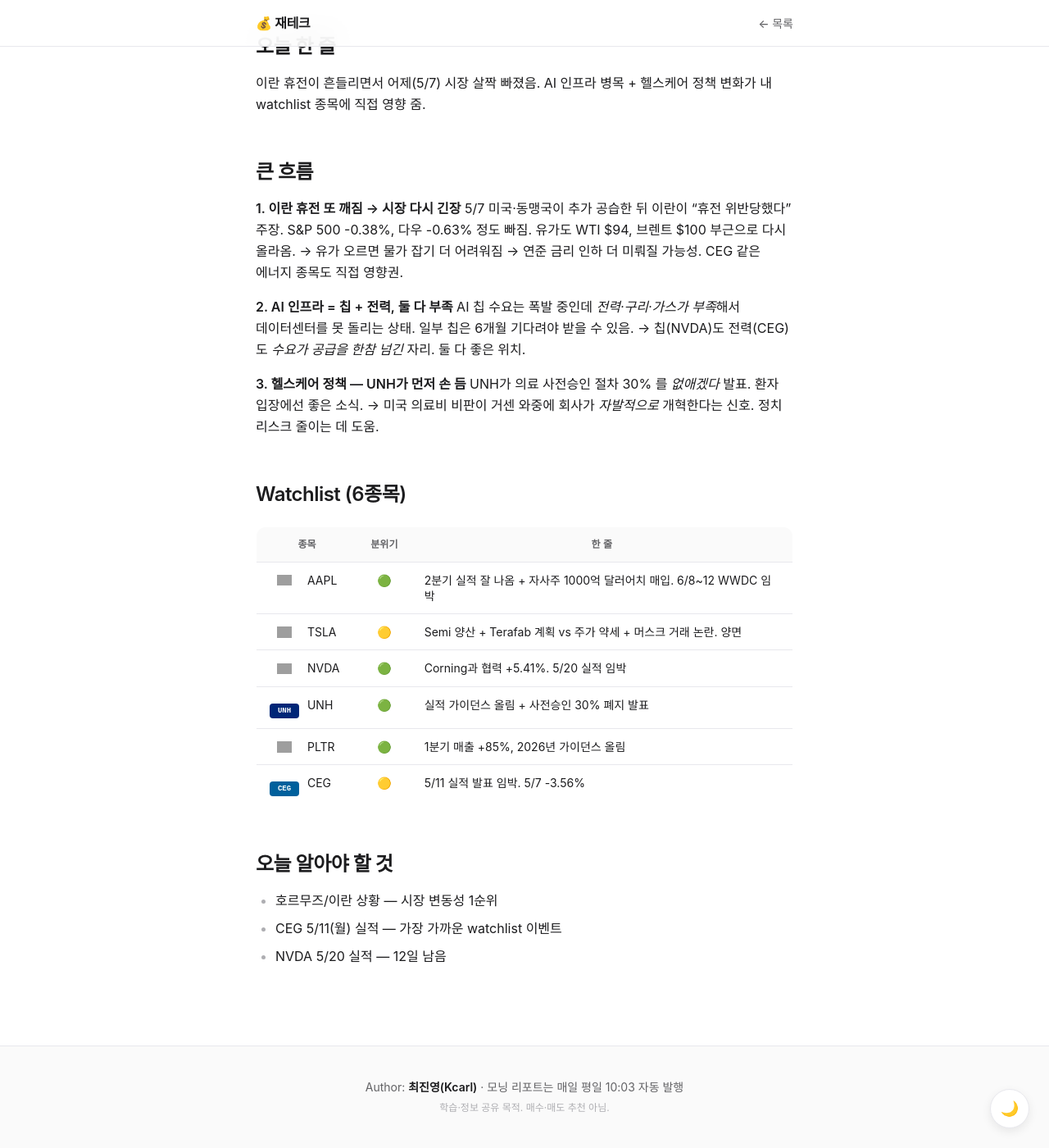
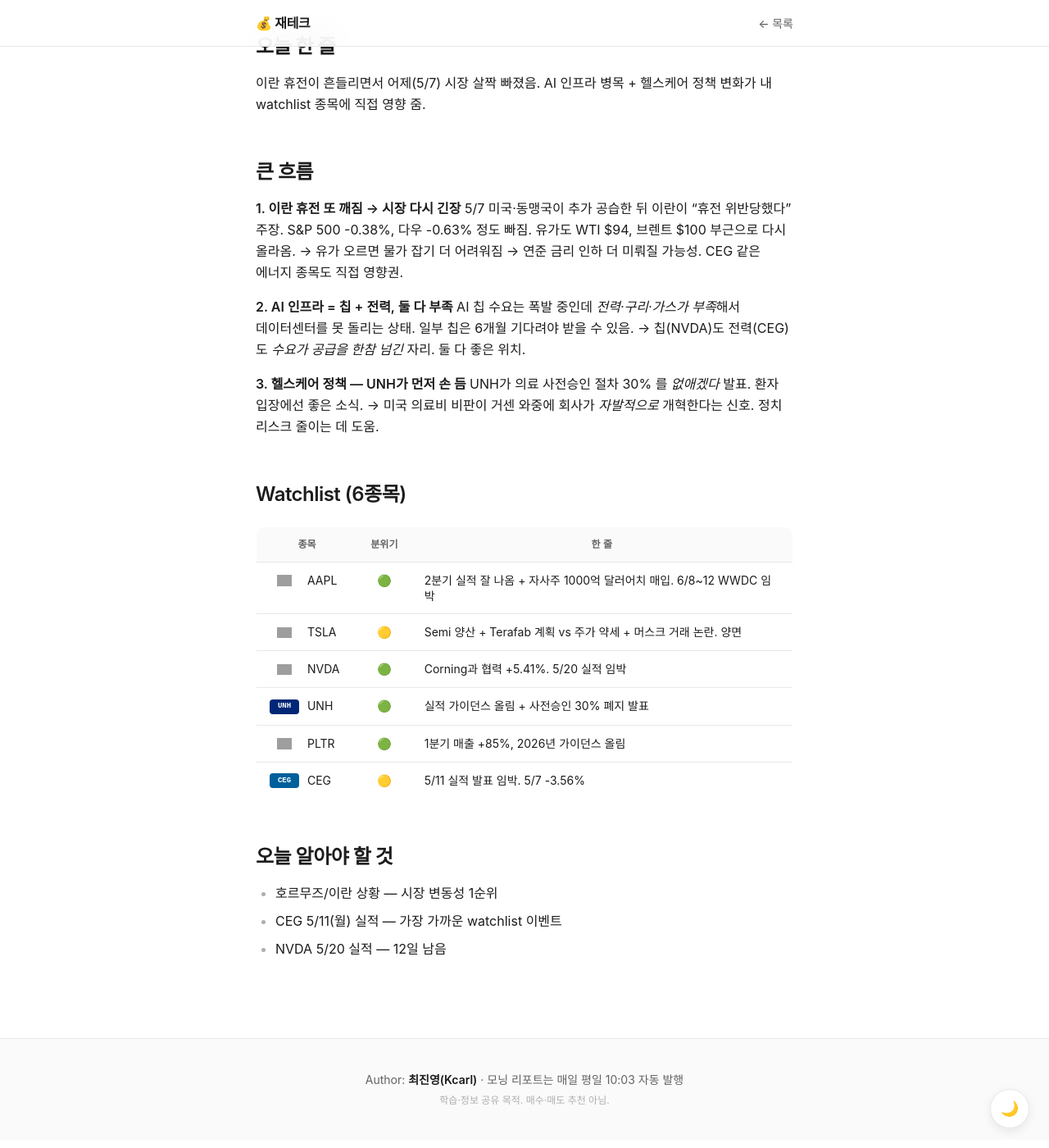
Before and after one commit to jinyeung0618/morning-report, a Jekyll site: the page built from _posts/2026-05-08-morning-report.md, in a window 1280 px wide and 1400 px high, scrolled down 231 px. Shown: the whole window at 82% size. Built offline with Jekyll 4.4.1, drawn with Linux system fonts in a browser that asks for light colours; grey boxes are pictures that could not be loaded.

Commit message:
ticker-logo: vertical-align middle for proper baseline alignment

```diff
--- a/assets/css/style.css
+++ b/assets/css/style.css
@@ -331,9 +331,11 @@ blockquote p:last-child { margin-bottom: 0; }
   justify-content: center;
   width: 36px;
   height: 18px;
-  vertical-align: -4px;
+  vertical-align: middle;
   margin-right: 6px;
   flex-shrink: 0;
+  position: relative;
+  top: -1px;
 }
 .ticker-logo img {
   width: 18px;
```
